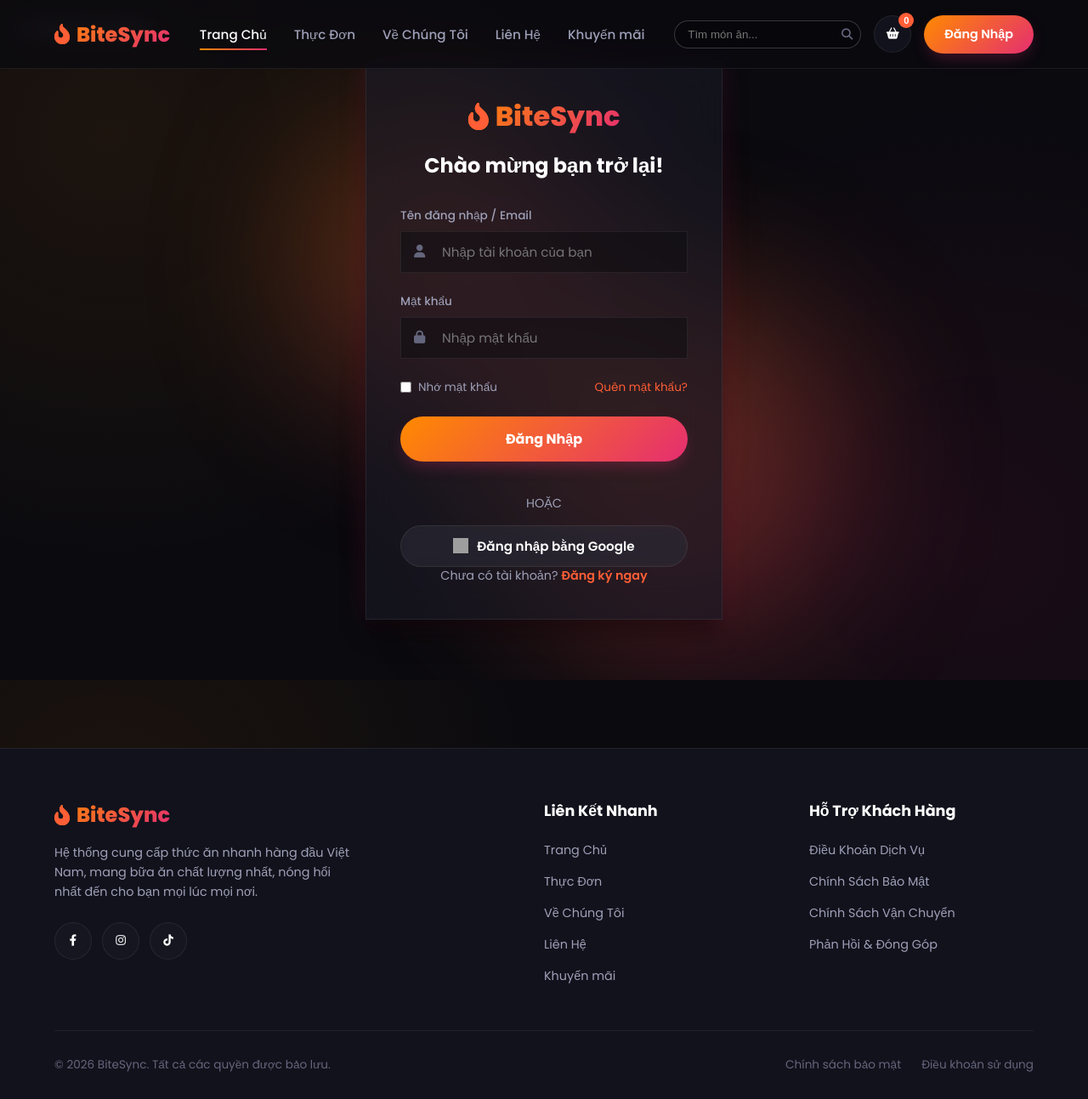
After one commit to mphuc454/FastFoodFlask, a Flask app: page /login in a window 1280 px wide. The commit adds this page. Shown: the whole page at 85% size. Run offline with Flask 3, Linux system fonts and the light colour scheme; grey boxes are pictures that could not be loaded.

Commit message:
add login html

```diff
--- a/app.py
+++ b/app.py
@@ -5,5 +5,9 @@ app = Flask(__name__)
 def hello_world():  # put application's code here
     return render_template('index.html')
 
+@app.route('/login')
+def login():
+    return render_template('login.html')
+
 if __name__ == '__main__':
     app.run()
--- /dev/null
+++ b/static/css/login.css
@@ -0,0 +1,158 @@
+                .auth-container {
+                    min-height: 100vh;
+                    display: flex;
+                    align-items: center;
+                    justify-content: center;
+                    padding: 40px 20px;
+                    position: relative;
+                    overflow: hidden;
+                }
+
+                .auth-card {
+                    background: var(--bg-glass);
+                    border: 1px solid var(--border-glass);
+                    border-radius: var(--radius-lg);
+                    width: 100%;
+                    max-width: 420px;
+                    padding: 40px;
+                    backdrop-filter: blur(20px);
+                    -webkit-backdrop-filter: blur(20px);
+                    box-shadow: var(--shadow-lg);
+                    z-index: 10;
+                    position: relative;
+                }
+
+                .auth-header {
+                    text-align: center;
+                    margin-bottom: 32px;
+                }
+
+                .auth-header .logo {
+                    display: inline-flex;
+                    margin-bottom: 16px;
+                    font-size: 2rem;
+                }
+
+                .auth-header h2 {
+                    font-size: 1.5rem;
+                    font-weight: 700;
+                    color: var(--text-primary);
+                }
+
+                .form-group {
+                    margin-bottom: 24px;
+                    position: relative;
+                }
+
+                .form-group label {
+                    display: block;
+                    font-size: 0.85rem;
+                    color: var(--text-secondary);
+                    margin-bottom: 8px;
+                    font-weight: 500;
+                }
+
+                .input-wrapper {
+                    position: relative;
+                }
+
+                .input-wrapper i {
+                    position: absolute;
+                    left: 16px;
+                    top: 50%;
+                    transform: translateY(-50%);
+                    color: var(--text-muted);
+                    font-size: 0.95rem;
+                }
+
+                .form-input {
+                    width: 100%;
+                    background: rgba(10, 10, 15, 0.5);
+                    border: 1px solid var(--border-glass);
+                    padding: 12px 16px 12px 48px;
+                    border-radius: var(--radius-md);
+                    color: var(--text-primary);
+                    font-family: inherit;
+                    font-size: 0.95rem;
+                    transition: var(--transition-fast);
+                }
+
+                .form-input:focus {
+                    outline: none;
+                    border-color: var(--color-orange);
+                    box-shadow: 0 0 10px rgba(255, 94, 54, 0.2);
+                }
+
+                .auth-options {
+                    display: flex;
+                    justify-content: space-between;
+                    align-items: center;
+                    font-size: 0.85rem;
+                    margin-bottom: 24px;
+                }
+
+                .checkbox-container {
+                    display: flex;
+                    align-items: center;
+                    gap: 8px;
+                    cursor: pointer;
+                    color: var(--text-secondary);
+                }
+
+                .checkbox-container input {
+                    cursor: pointer;
+                }
+
+                .forgot-link {
+                    color: var(--color-orange);
+                    text-decoration: none;
+                    transition: var(--transition-fast);
+                }
+
+                .forgot-link:hover {
+                    text-decoration: underline;
+                }
+
+                .btn-auth {
+                    width: 100%;
+                    padding: 14px;
+                    border-radius: 30px;
+                    font-weight: 700;
+                    font-size: 1rem;
+                    margin-bottom: 24px;
+                }
+
+                .auth-footer {
+                    text-align: center;
+                    font-size: 0.9rem;
+                    color: var(--text-secondary);
+                }
+
+                .auth-footer a {
+                    color: var(--color-orange);
+                    text-decoration: none;
+                    font-weight: 600;
+                }
+
+                .auth-footer a:hover {
+                    text-decoration: underline;
+                }
+
+                .back-home {
+                    position: absolute;
+                    top: 24px;
+                    left: 24px;
+                    color: var(--text-secondary);
+                    text-decoration: none;
+                    font-weight: 500;
+                    font-size: 0.9rem;
+                    display: flex;
+                    align-items: center;
+                    gap: 8px;
+                    transition: var(--transition-fast);
+                    z-index: 10;
+                }
+
+                .back-home:hover {
+                    color: var(--text-primary);
+                }
--- a/templates/layout/template.html
+++ b/templates/layout/template.html
@@ -6,6 +6,10 @@
           content="width=device-width, user-scalable=no, initial-scale=1.0, maximum-scale=1.0, minimum-scale=1.0">
     <meta http-equiv="X-UA-Compatible" content="ie=edge">
     <link rel="stylesheet" href="{{ url_for('static', filename = 'css/style.css') }}">
+    <link rel="stylesheet" href="{{ url_for('static', filename = 'css/login.css') }}">
+
+    <link rel="stylesheet" href="https://cdnjs.cloudflare.com/ajax/libs/font-awesome/6.4.0/css/all.min.css">
+
     <title>{% block title %} {% endblock %}</title>
 </head>
 <body>
--- /dev/null
+++ b/templates/login.html
@@ -0,0 +1,84 @@
+{% extends "/layout/template.html" %}
+
+{% block title %} BiteSync | Đăng Nhập {% endblock %}
+
+{% block content %}
+<a href="/home" class="back-home">
+    <i class="fa-solid fa-arrow-left"></i> Quay lại trang chủ
+</a>
+<div class="auth-container">
+    <!-- Background blurs -->
+    <div class="hero-image-circle" style="top: 20%; left: 30%; width: 300px; height: 300px;"></div>
+    <div class="hero-image-circle"
+        style="bottom: 10%; right: 25%; width: 350px; height: 350px; background: var(--gradient-accent);">
+    </div>
+
+    <div class="auth-card">
+        <div class="auth-header">
+            <a href="/home" class="logo">
+                <i class="fa-solid fa-fire-flame-curved"></i> BiteSync
+            </a>
+            <h2>Chào mừng bạn trở lại!</h2>
+        </div>
+
+        <!-- Thông báo lỗi (hiển thị khi có lỗi đăng nhập) -->
+        <div class="alert-error" style="color: var(--color-red); text-align: center; margin-bottom: 16px; font-weight: 500; font-size: 0.9rem; display: none;">
+            <i class="fa-solid fa-circle-exclamation"></i>
+            <span class="error-text"></span>
+        </div>
+
+        <!-- Thông báo thành công (hiển thị khi đăng ký/đổi mật khẩu thành công) -->
+        <div class="alert-success" style="color: #2ecc71; text-align: center; margin-bottom: 16px; font-weight: 500; font-size: 0.9rem; display: none;">
+            <i class="fa-solid fa-circle-check"></i>
+            <span class="success-text"></span>
+        </div>
+
+        <form action="/login" method="POST">
+            <div class="form-group">
+                <label for="username">Tên đăng nhập / Email</label>
+                <div class="input-wrapper">
+                    <i class="fa-solid fa-user"></i>
+                    <input type="text" id="username" name="username" class="form-input"
+                        placeholder="Nhập tài khoản của bạn" required>
+                </div>
+            </div>
+
+            <div class="form-group">
+                <label for="password">Mật khẩu</label>
+                <div class="input-wrapper">
+                    <i class="fa-solid fa-lock"></i>
+                    <input type="password" id="password" name="password" class="form-input"
+                        placeholder="Nhập mật khẩu" required>
+                </div>
+            </div>
+
+            <div class="auth-options">
+                <label class="checkbox-container">
+                    <input type="checkbox" name="remember"> Nhớ mật khẩu
+                </label>
+                <a href="/forgot-password" class="forgot-link">Quên mật khẩu?</a>
+            </div>
+
+            <button type="submit" class="btn-primary btn-auth">Đăng Nhập</button>
+
+            <div style="text-align: center; margin: 15px 0; color: var(--text-secondary); font-size: 0.9rem;">
+                <span>HOẶC</span>
+            </div>
+
+            <a href="https://accounts.google.com/o/oauth2/auth?scope=email%20profile&redirect_uri=http://localhost:8080/Web_Ban_Do_An_Nhanh/login-google&response_type=code&client_id=797549044266-n1h5cl113p3s5pjgm9krg4e1343o16lc.apps.googleusercontent.com"
+                class="btn-secondary"
+                style="display: flex; align-items: center; justify-content: center; gap: 10px; width: 100%; padding: 12px; border-radius: 30px; text-decoration: none; font-weight: 600; font-size: 0.95rem; background: rgba(255,255,255,0.05); border: 1px solid var(--border-glass); color: var(--text-primary); transition: var(--transition-fast);"
+                onmouseover="this.style.background='rgba(255,255,255,0.1)'"
+                onmouseout="this.style.background='rgba(255,255,255,0.05)'">
+                <img src="https://upload.wikimedia.org/wikipedia/commons/c/c1/Google_%22G%22_logo.svg"
+                    alt="Google Logo" style="width: 18px; height: 18px;">
+                Đăng nhập bằng Google
+            </a>
+        </form>
+
+        <div class="auth-footer">
+            Chưa có tài khoản? <a href="/pages/register.jsp">Đăng ký ngay</a>
+        </div>
+    </div>
+</div>
+{% endblock %}
```
